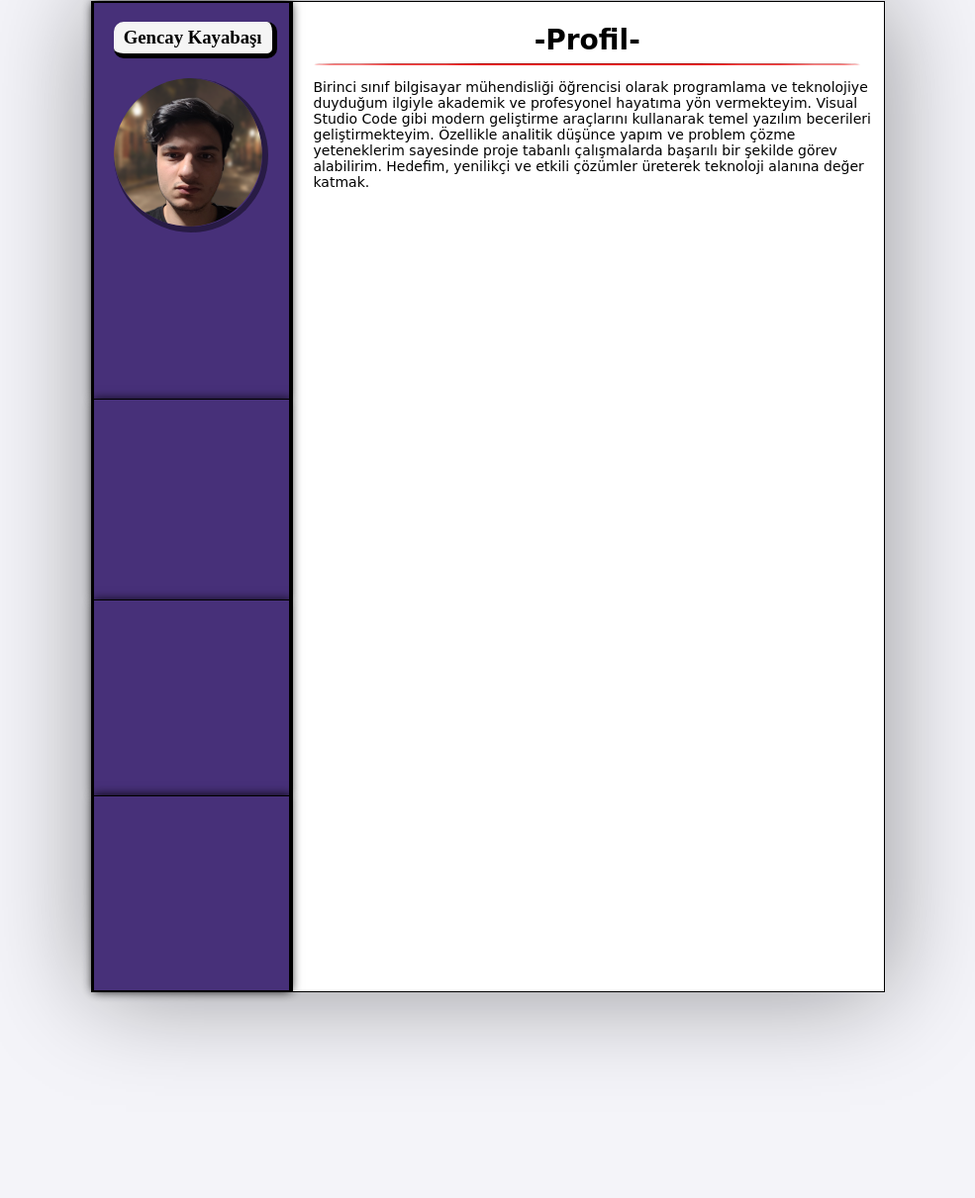
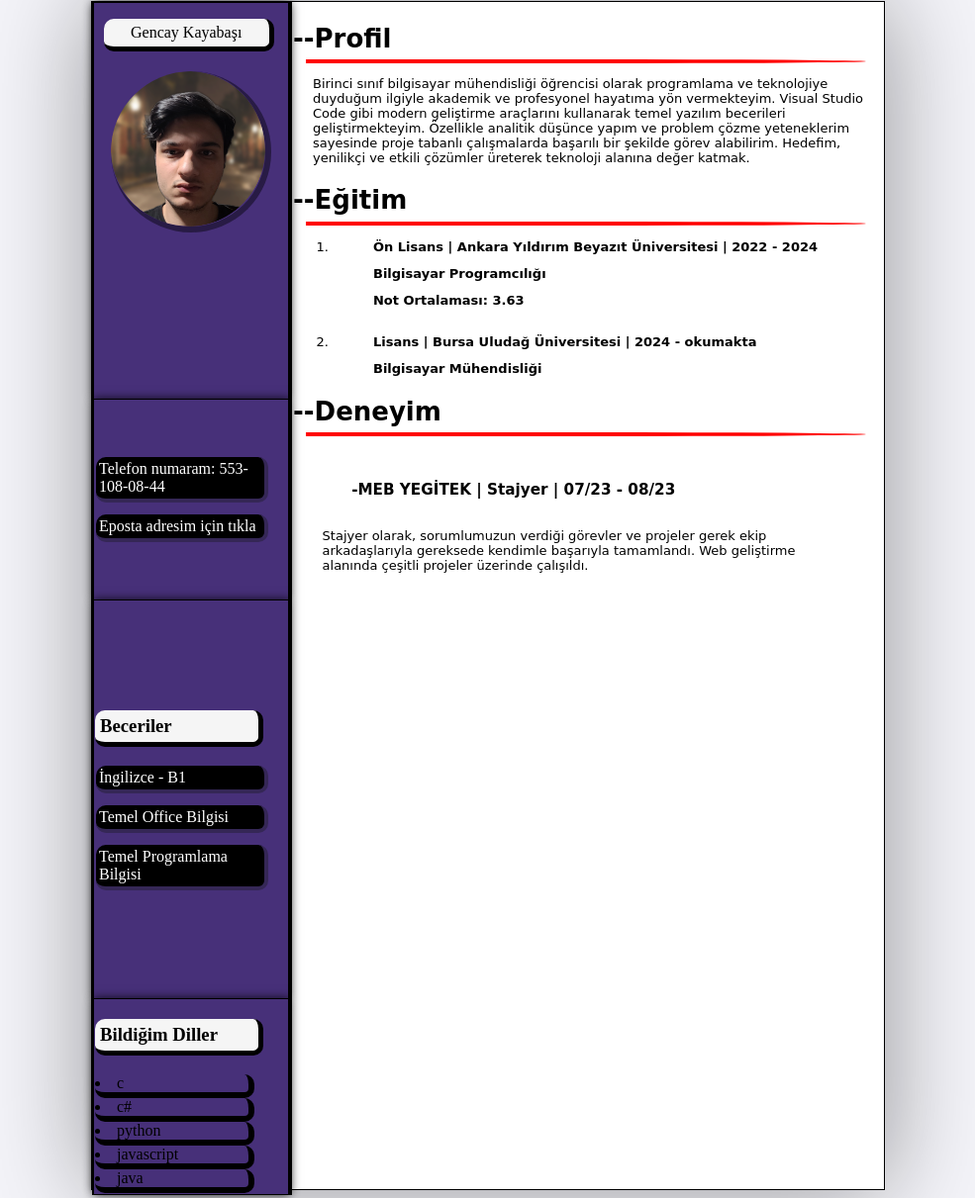
Before and after one commit to Gnmt/CV, a plain HTML site: page index.html in a window 1280 px wide. Shown: the part 70-1281 px from the top of the page at 99% size, without its empty margins (147-1132 px from the left). Before the commit the page ends 1081 px from the top, so only its background shows below. Drawn offline with Linux system fonts and the light colour scheme.

Commit message:
yenilikler

```diff
--- a/index.html
+++ b/index.html
@@ -1,5 +1,5 @@
 <!DOCTYPE html>
-<html lang="en">
+<html lang="tr">
 <head>
 
     <script src="script.js"></script>
@@ -21,7 +21,7 @@
             <tr>
                 <td style="vertical-align: top;" id="ppid" class="kısım1 pp">
 
-                     <h3 style="margin-left: 10%; text-align: center; margin-bottom: 0%;" class="isimm" id="isim" onclick="fonksiyonum()">Gencay Kayabaşı</h3>
+                     <p style="width: 80%; margin-left: 5%; text-align: center; margin-bottom: 0%;" class="isimm" id="isim" onclick="fonksiyonum()">Gencay Kayabaşı</p>
 
                     <a onclick="fonksiyonum()" id="profil">
 
@@ -38,22 +38,118 @@
                                     <li></li>
                                 </ul>
                     </td>
-                <td class="kısım2">
+                <td class="kısım2" style="height: 1000px;" rowspan="5">
 
-                    <h1 style="padding: 0%; margin: 0%; margin-top: 20px; text-align: center;:hover{transition: 1s; transform: scale(1.2); transform: translateY(10px);}">-Profil-</h1>
-                    <hr style="width: 550px; border-color: red; border-radius: 50%;">
+                    <h1 style="padding: 0%; margin: 0%; margin-top: 20px; text-align: left;">--Profil</h1>
+                    <hr style="width: 95%; border:2px solid red; border-bottom-right-radius: 50%; border-top-right-radius: 50% ; ">
                     <p style="text-align: left; margin-left: 20px; margin-right: 10px;">Birinci sınıf bilgisayar mühendisliği öğrencisi olarak programlama ve teknolojiye duyduğum ilgiyle akademik ve profesyonel hayatıma yön vermekteyim. Visual Studio Code gibi modern geliştirme araçlarını kullanarak temel yazılım becerileri geliştirmekteyim. Özellikle analitik düşünce yapım ve problem çözme yeteneklerim sayesinde proje tabanlı çalışmalarda başarılı bir şekilde görev alabilirim. Hedefim, yenilikçi ve etkili çözümler üreterek teknoloji alanına değer katmak.</p>
+                    <h1 style="padding: 0%; margin: 0%; margin-top: 20px; text-align: left;">--Eğitim</h1>
+                    <hr style="width: 95%; border:2px solid red; border-bottom-right-radius: 50%; border-top-right-radius: 50% ; ">
+                    <ol>
+                        <li>
+
+                            <ul>
+                                <li>
+                                    <b>Ön Lisans | Ankara Yıldırım Beyazıt Üniversitesi | 2022 - 2024</b>
+                                </li>
+                                <li>
+                                    <b> Bilgisayar Programcılığı</b>
+                                </li>
+                                <li>
+                                    <b> Not Ortalaması: 3.63</b>
+                                </li>
+                            </ul>
+
+                        </li>
+
+                        <br>
+
+                    <li>
+                        <ul>
+                            <li>
+                               <b> Lisans | Bursa Uludağ Üniversitesi | 2024 - okumakta</b>
+
+                            </li>
+
+                            <li>
+                                <b>Bilgisayar Mühendisliği</b>
+                            </li>
+                        </ul>
+
+                    </li>
+
+                    </ol>
+                    <h1 style="padding: 0%; margin: 0%; margin-top: 20px; text-align: left;">--Deneyim</h1>
+                    <hr style="width: 95%; border:2px solid red; border-bottom-right-radius: 50%; border-top-right-radius: 50%;">
+                    <h3 style="padding-top: 5%; padding-left: 10%;">-MEB YEGİTEK | Stajyer | 07/23 - 08/23</h3>
+                    <p style="margin: 5%;">Stajyer olarak, sorumlumuzun verdiği görevler ve projeler gerek ekip arkadaşlarıyla gereksede kendimle başarıyla tamamlandı. Web geliştirme alanında çeşitli projeler üzerinde çalışıldı.</p>
+
 
                 </td>
             </tr>
             <tr>
-                <td class="kısım1 agga" style="height: 200px;"></td><td class="kısım2"></td>
+                <td style="vertical-align: center;" class="kısım1 agga">
+
+
+                    <ul style=" text-align: left; padding-left: 0; margin-left: 0px;" >
+                        <li>
+                            <a style="padding: 3px;" href="tel:553-108-08-44">Telefon numaram: 553-108-08-44</a>
+                        </li>
+                        <li>
+                            <a style="padding: 3px;" href="mailto:gencayk213@gmail.com">Eposta adresim için tıkla</a>
+                        </li>
+                    </ul>
+
+                </td>
+
+
+
+                <td class="kısım2">
+
+                </td>
             </tr>
             <tr>
-                <td class="kısım1"></td><td class="kısım2"></td>
+                <td style="height: 400px;" class="kısım1">
+
+                    <h3  class="isimm">Beceriler</h3>
+                    <ul  style=" text-align: left; padding-left: 0; margin-left: 0px;" >
+                        <li>
+                            <a style="padding: 3px;">İngilizce - B1</a>
+                        </li>
+                        <li>
+                            <a style="padding: 3px;">Temel Office Bilgisi</a>
+                        </li>
+                        <li>
+                            <a href="#diller" style="padding: 3px;">Temel Programlama Bilgisi
+
+                        </a>
+                        </li>
+                    </ul>
+
+                </td><td class="kısım2"></td>
             </tr>
             <tr>
-                <td class="kısım1"></td><td class="kısım2"></td>
+                <td class="kısım1">
+                    <h3 id="diller"  class="isimm">Bildiğim Diller</h3>
+
+                    <div class="dilListeleri">
+                    <li>
+                        c
+                    </li>
+                    <li>
+                        c#
+                    </li>
+                    <li>
+                        python
+                    </li>
+                    <li>
+                        javascript
+                    </li>
+                    <li>
+                        java
+                    </li>
+                </div>
+                </td><td class="kısım2"></td>
             </tr>
 
 
--- a/script.js
+++ b/script.js
@@ -23,6 +23,9 @@ function fonksiyonum(){ // profil resmi tıklanınca
 
     var a = document.getElementById("isim");
     var b = document.getElementById("profill");
+    var c = document.getElementById("pp");
+
+
 
 
 
@@ -88,6 +91,6 @@ function fonksiyonum222(){ // profil resmi tıklanınca
     var b = document.getElementById("profill");
     b.style.animation = "none";
     b.offsetHeight;
-    b.style.animation = "rotate 0.9s ease-out";
+    b.style.animation = "rotate 0.15s ease-out";
 
 }
--- a/style.css
+++ b/style.css
@@ -1,3 +1,18 @@
+.dilListeleri li{
+
+    border-bottom: 6px solid black;
+    border-right: 6px solid black;
+    border-bottom-left-radius: 10px;
+    border-radius: 10px;
+    width: 80%;
+}
+
+
+
+.agga{
+    height: 200px;
+}
+
 
 .isimm{
 
@@ -18,7 +33,7 @@
 
     transition: 1s;
 
-    width: 150px;
+    width: 80%;
 }
 
 .isimm2{
@@ -35,7 +50,7 @@
 
     transition: 1s;
 
-    width: 150px;
+    width: 80%;
 
 
     color: white;
@@ -61,7 +76,7 @@ body{
 .a4{
     margin-top: 5%;
     width: 800px;
-    height: 1000px;
+    height: 1200px;
     border: 1px solid;
     box-shadow:  0 0 100px rgba(0, 0, 0, 0.4);
     background-color: #ffffff;
@@ -112,7 +127,7 @@ table{
     vertical-align: top;
     font-family: bradley hand , cursive;
     /* font-family:Verdana, Geneva, Tahoma, sans-serif; */
-    font-size: 14px;
+    font-size: 13px;
 
 }
 
@@ -120,18 +135,23 @@ table{
 /*------------------------------------------pp-----------------------------------------*/
 .pp{
 
-    width: 200px;
+    width: auto;
     height: 400px;
     padding: 0px;
+
 }
+
+
 
 .borderShadowRed{
     box-shadow: 0 0 10px red;
 }
 
 table tr td.pp #profil img{
-    width: 150px;
-    height: 150px;
+
+
+    width: 80%;
+
 
     cursor: pointer;
 
@@ -148,10 +168,7 @@ table tr td.pp #profil img{
     border-right: #281b45 6px solid;
     border-bottom: #281b45 6px solid;
 
-    border-top-right-radius: 50%;
-    border-bottom-right-radius: 50%;
-    border-bottom-left-radius: 50%;
-    border-top-left-radius: 50%;
+    border-radius: 50%;
 
 
 
@@ -212,7 +229,7 @@ table tr td.pp ul li img{
 
 
 
-table tr td.pp ul li a{
+ul li a{
     text-decoration: none;
     color: rgb(255, 255, 255);
     transition: 1s;
@@ -227,7 +244,7 @@ table tr td.pp ul li a{
     border-radius: 10px;
 }
 
-table tr td.pp ul li{
+ul li{
     list-style-type: disc;
     margin-top: 10px;
     margin-left: 0px;
@@ -244,7 +261,7 @@ table tr td.pp ul li{
 
 
 
-table tr td.pp ul li a:hover{
+ul li a:hover{
     transform: scale(1.2);
     color:#f4f4f9;
     background-color: rgb(255, 0, 0);
```
Also changed, not shown: pictures/1217106_linkedin_icon.png (deleted), pictures/317750_linkedin_icon.png (deleted), pictures/3228550_app_b_w_linkedin_logo_media_icon.png (deleted), pictures/LI-In-Bug.png (deleted), pictures/github-mark.png (deleted), pictures/pp2.png (deleted), 1 other file.
